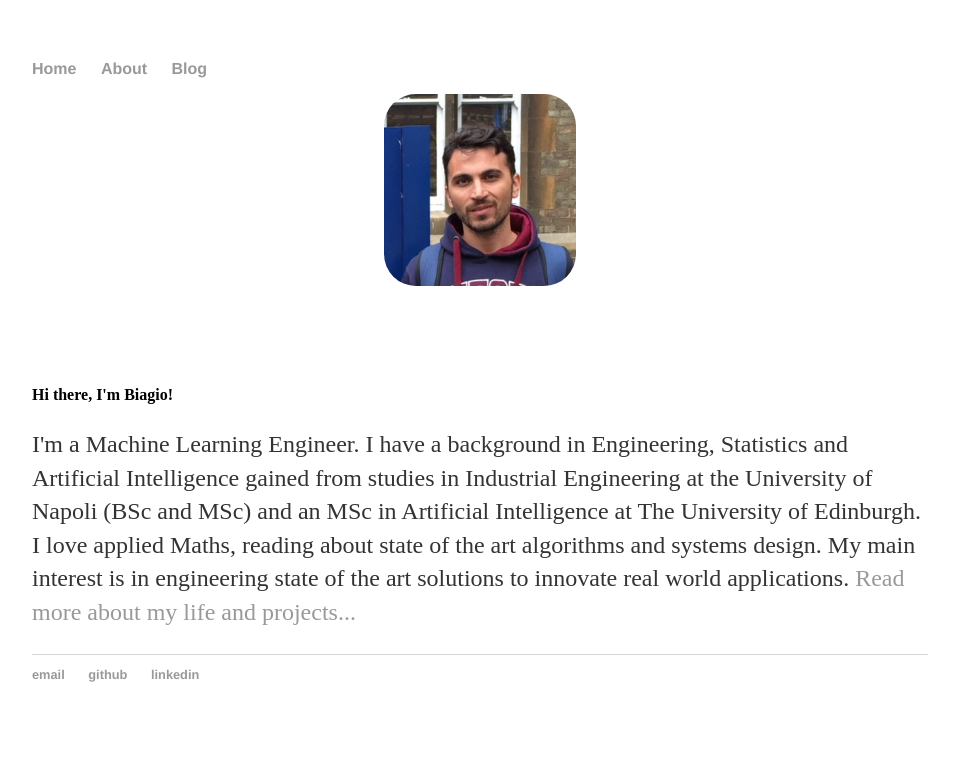
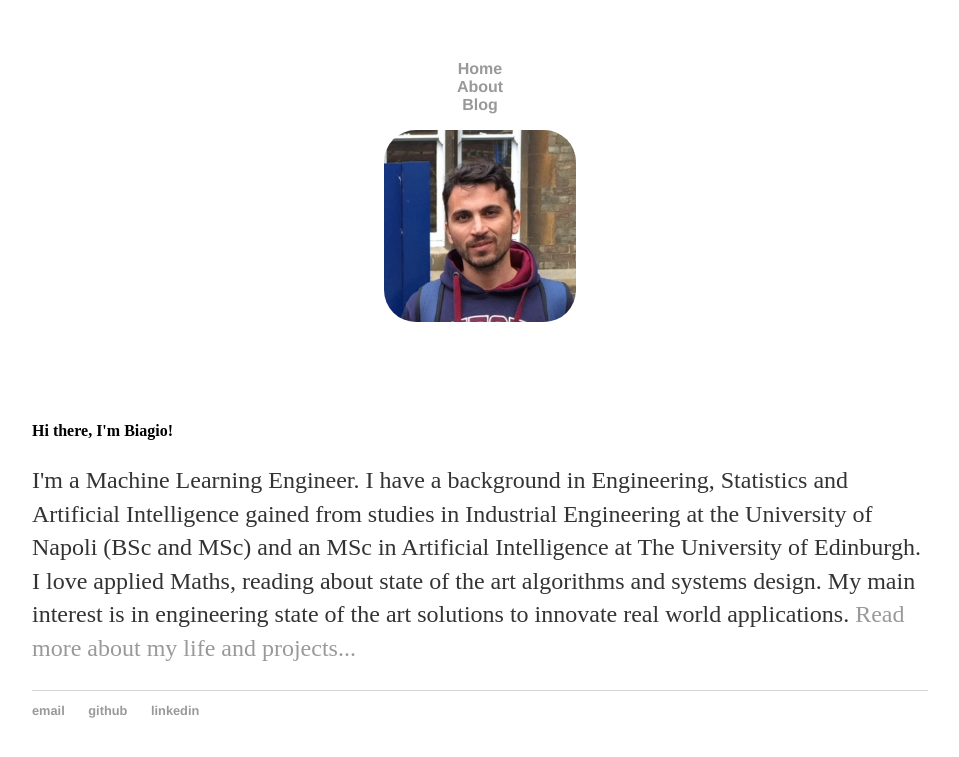
Before and after one commit to BiagioAntonelli/BiagioAntonelli.github.io, a Jekyll site: the page built from index.html, in a window 1280 px wide. Shown: the top 757 px of the page, without its empty margins (160-1119 px from the left). Built offline with Jekyll 4.4.1, drawn with Linux system fonts in a browser that asks for light colours.

Commit message:
center navbar

```diff
--- a/_layouts/default.html
+++ b/_layouts/default.html
@@ -11,9 +11,11 @@
   <body>
     <nav>
 <ul>
-<li align="center"><a href="/">Home</a></li>
-<li align="center"><a href="/about">About</a></li>
-<li align="center"><a href="/blog">Blog</a></li>
+  <div>
+    <li align="center"><a href="/">Home</a></li>
+    <li align="center"><a href="/about">About</a></li>
+    <li align="center"><a href="/blog">Blog</a></li>
+  </div>
 </ul>
     </nav>
 <div class="container">
--- a/css/main.css
+++ b/css/main.css
@@ -18,10 +18,11 @@ nav ul, footer ul {
     list-style: none;
     font-weight: bold;
 }
-nav ul li, footer ul li {
+footer ul li {
     display: inline;
     margin-right: 20px;
 }
+
 a {
     text-decoration: none;
     color: #999;
```
